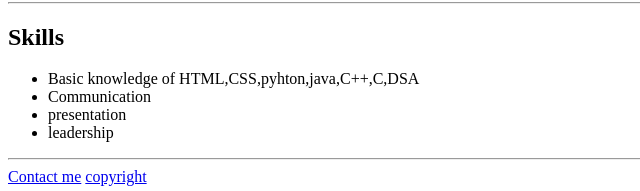
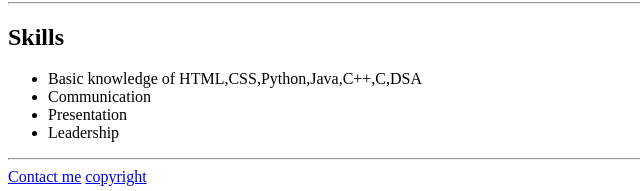
Before and after one commit to AbdulJabbar1807/portfolio-v1, a plain HTML site: page index.html in a window 1280 px wide. Shown: the part 614-805 px from the top of the page, 0-640 px from the left. Drawn offline with Linux system fonts and the light colour scheme.

Commit message:
Update index.html

```diff
--- a/index.html
+++ b/index.html
@@ -51,10 +51,10 @@
         <div>
           <h2>Skills</h2>
           <ul>
-            <li>Basic knowledge of HTML,CSS,pyhton,java,C++,C,DSA</li>
+            <li>Basic knowledge of HTML,CSS,Python,Java,C++,C,DSA</li>
             <li>Communication</li>
-            <li>presentation</li>
-            <li>leadership</li>
+            <li>Presentation</li>
+            <li>Leadership</li>
           </ul>
         </div>
         <hr />
```
